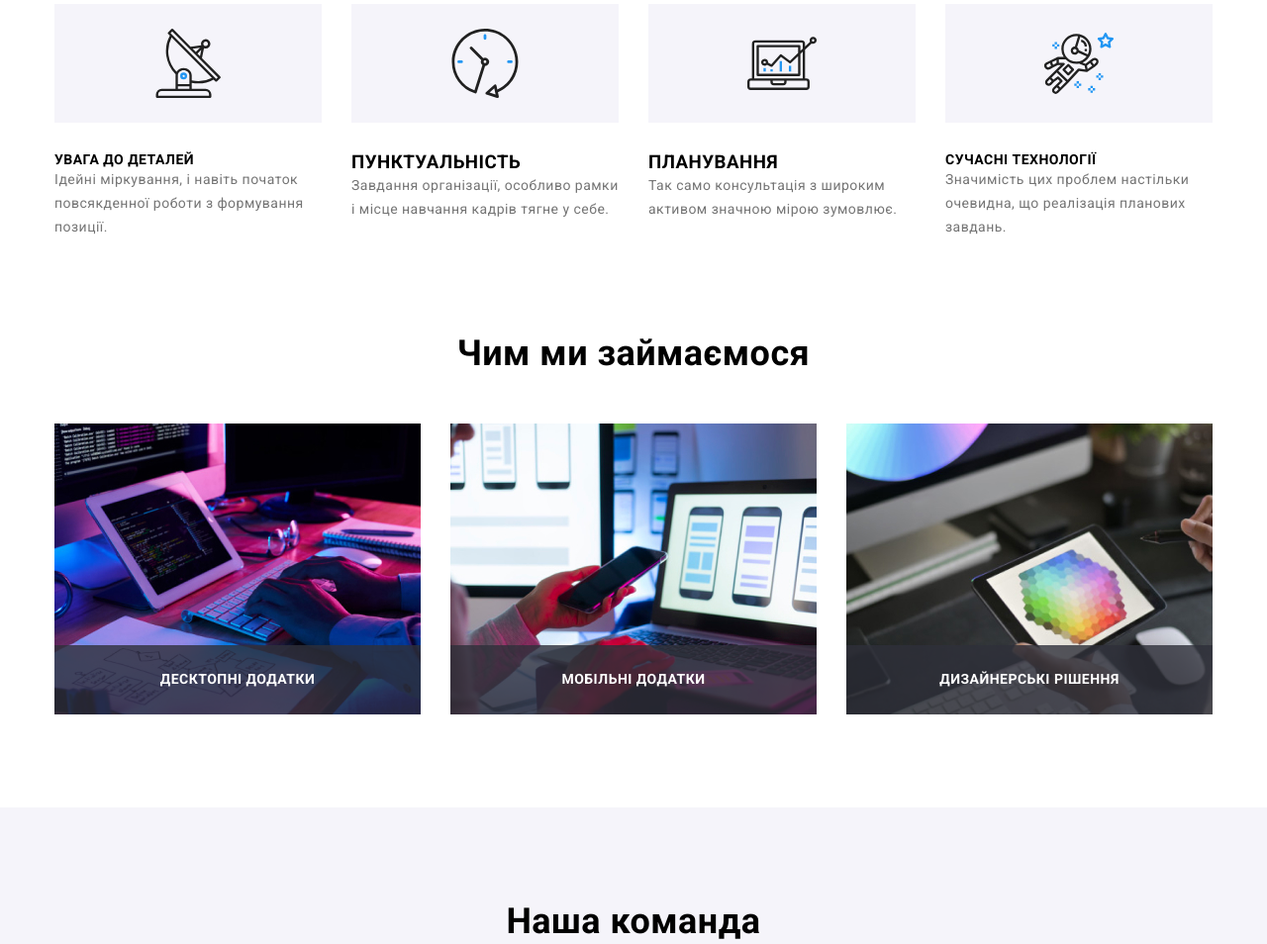
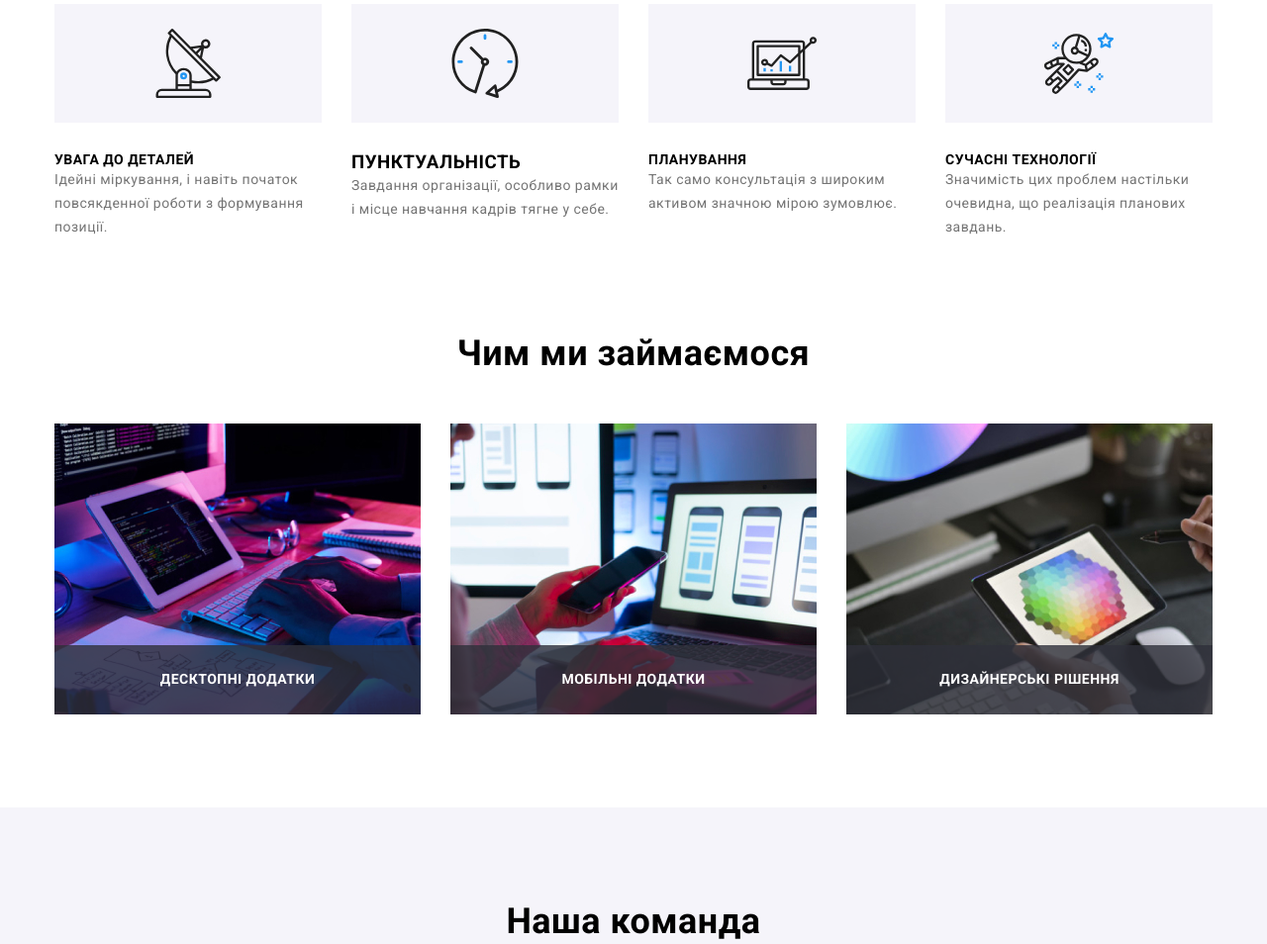
Before and after one commit to lysenkoandrey/goit-markup-hw-07, a plain HTML site: page index.html in a window 1280 px wide. Shown: the part 771-1725 px from the top of the page at 99% size. Drawn offline with nearby package versions, Linux system fonts and the light colour scheme.

Commit message:
hw7f3
hw7f3

```diff
--- a/index.html
+++ b/index.html
@@ -91,7 +91,7 @@
                                 </use>
                             </svg>
                         </div>
-                        <h3 class="section-two-subtitle">ПЛАНУВАННЯ</h3>
+                        <h3 class="section-two__subtitle">ПЛАНУВАННЯ</h3>
                         <p class="section-two__desc">Так само консультація з широким активом значною мірою зумовлює.
                         </p>
                     </li>
```
